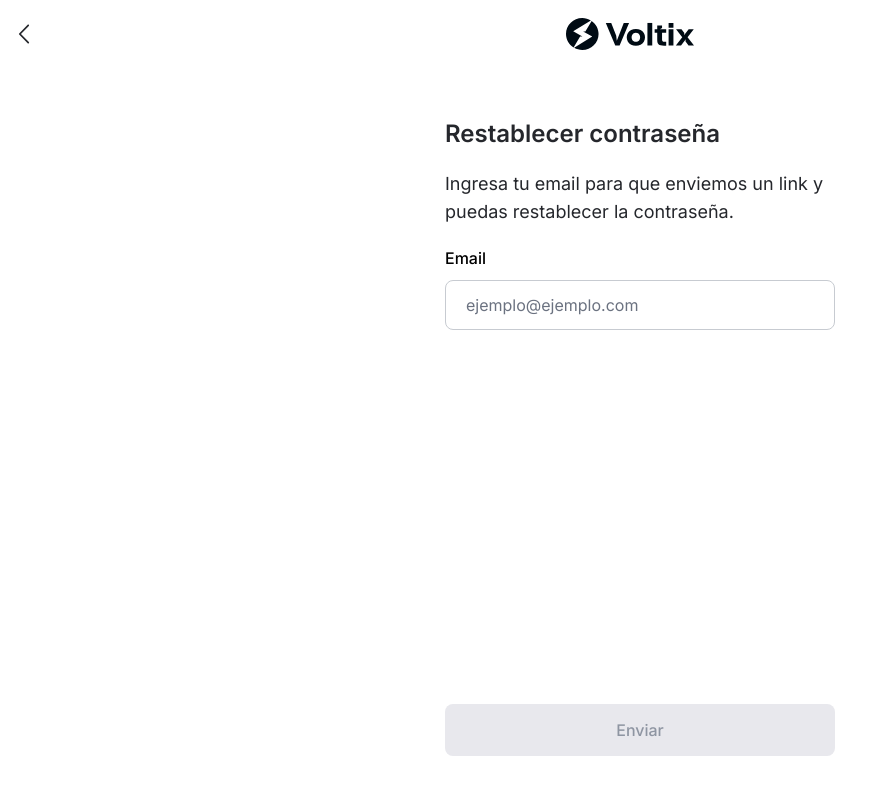
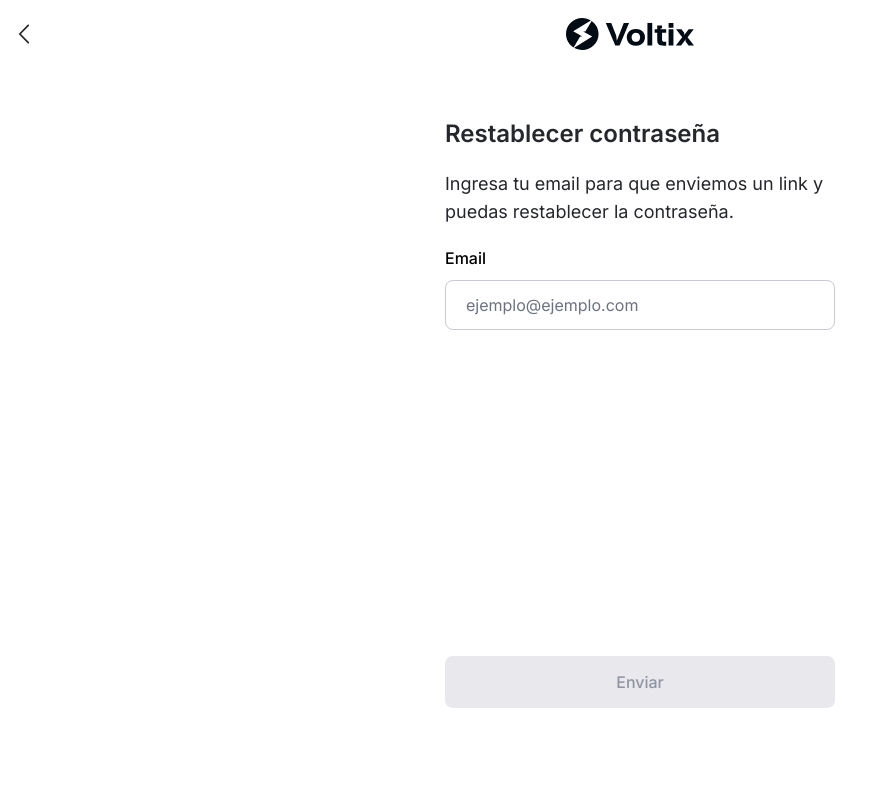
Before and after one commit to teamVoltix/voltix-front, an Angular app: page /forgot-password in a window 1280 px wide. Shown: the top 794 px of the page, without its empty margins (0-879 px from the left). Built offline with nearby package versions, Linux system fonts and the light colour scheme.

Commit message:
style: change height calc to container

```diff
--- a/src/app/auth/components/forgot-password/forgot-password.component.css
+++ b/src/app/auth/components/forgot-password/forgot-password.component.css
@@ -1,6 +1,6 @@
 
 .container{
-  height: calc(100vh - 52px);
+  height: calc(100vh - 100px);
   max-width: 430px;
   margin: 0 auto;
 }
```
